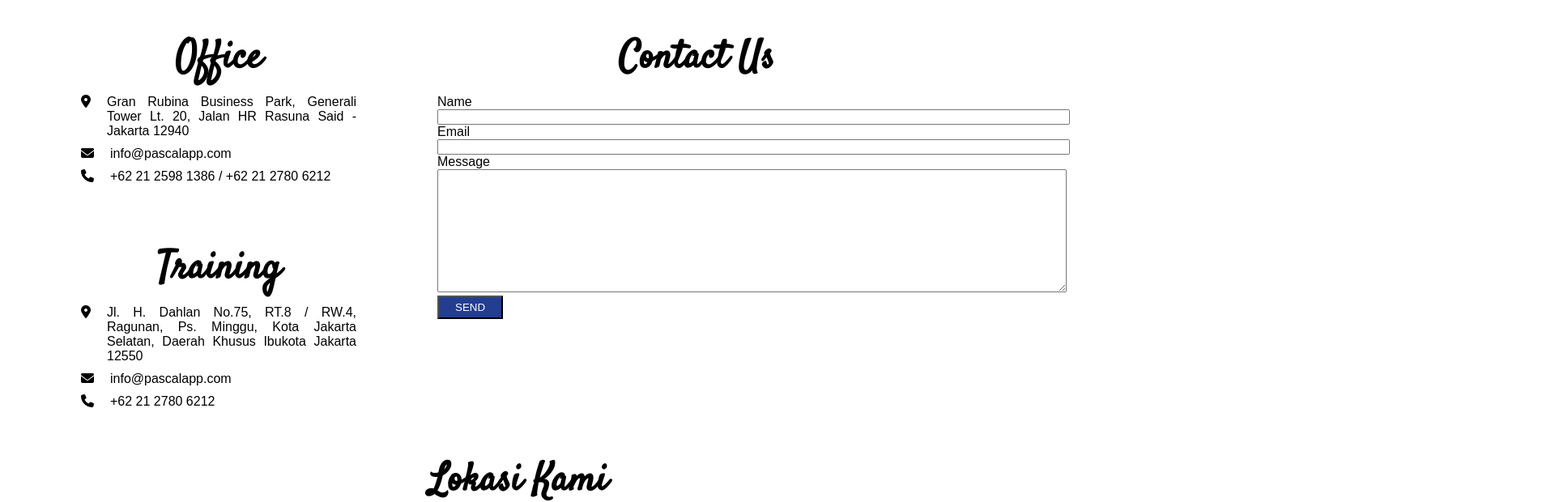
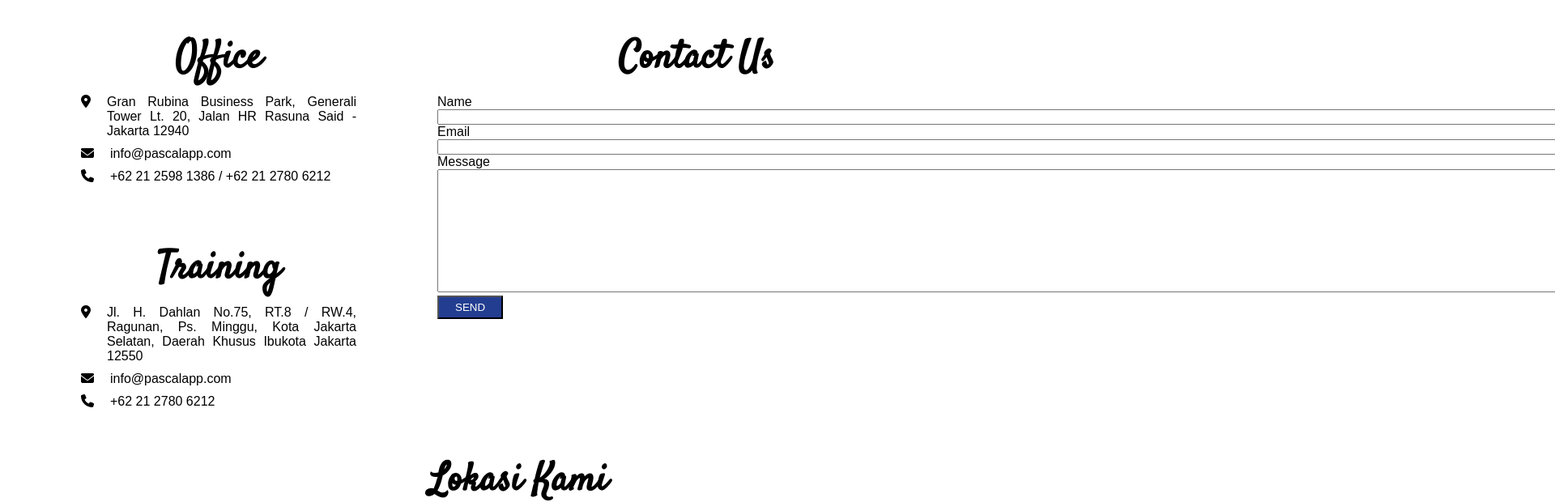
Before and after one commit to fairuzikbar/enigma-pascal-frontend, a website: page index.html in a window 1280 px wide. Shown: the part 3394-4014 px from the top of the page at 81% size, 1920 px wide, since content can reach past the window. Drawn offline with Linux system fonts and the light colour scheme.

```diff
--- a/index.html
+++ b/index.html
@@ -144,11 +144,11 @@
           <h1>Contact Us</h1>
           <form action="">
             <label for="name">Name</label><br>
-            <input type="text" name="name" size="95%" required><br>
+            <input type="text" name="name" size="800px" required><br>
             <label for="email">Email</label><br>
-            <input type="email" name="email" size="95%" required><br>
+            <input type="email" name="email" size="800px" required><br>
             <label for="message">Message</label><br>
-            <textarea name="message" id="" cols="95%" rows="10" required></textarea>
+            <textarea name="message" id="" cols="800px" rows="10" required></textarea>
 
             <button type="submit" class="button">SEND</button>
           </form>
```
